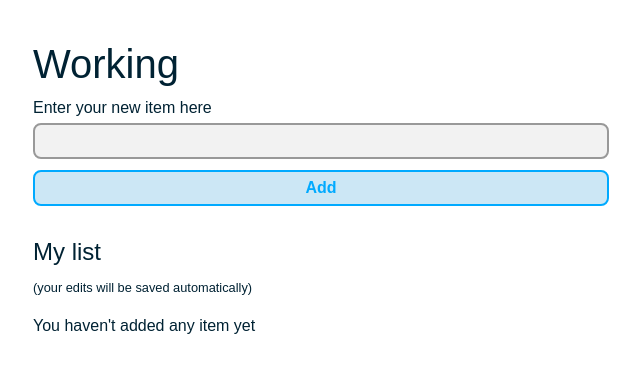
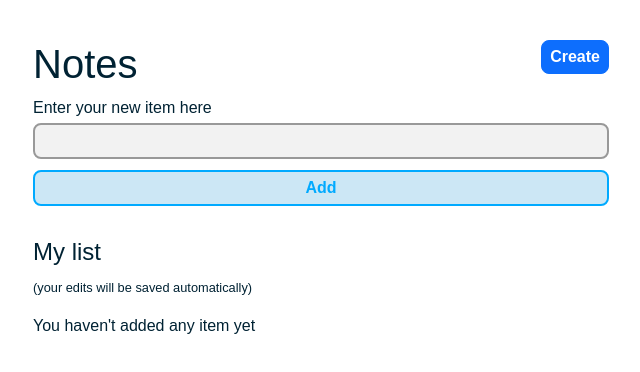
Before and after one commit to daoxi/GetEm, a React (Vite) app: page / in a window 1280 px wide. Shown: the top 372 px of the page, without its empty margins (319-959 px from the left). Built offline with nearby package versions, Linux system fonts and the light colour scheme.

Commit message:
added main page structure

```diff
--- a/src/App.tsx
+++ b/src/App.tsx
@@ -7,6 +7,7 @@
 import { useLocalStorage } from "./useLocalStorage";
 import { useMemo } from "react";
 import { v4 as uuidV4 } from "uuid";
+import { NoteList } from "./NoteList";
 
 //Note data with the id
 export type Note = {
@@ -74,7 +75,7 @@
 					path="/"
 					element={
 						<>
-							<h1>Working</h1>
+							<NoteList />
 							<Checklist />
 						</>
 					}
--- /dev/null
+++ b/src/NoteList.tsx
@@ -0,0 +1,21 @@
+import { Row, Col, Stack, Button } from "react-bootstrap";
+import { Link } from "react-router-dom";
+
+export function NoteList() {
+	return (
+		<>
+			<Row>
+				<Col>
+					<h1>Notes</h1>
+				</Col>
+				<Col xs="auto" /* use this to push the buttons all the way to the right side */>
+					<Stack gap={2} direction="horizontal">
+						<Link to="/new">
+							<Button variant="primary">Create</Button>
+						</Link>
+					</Stack>
+				</Col>
+			</Row>
+		</>
+	);
+}
```
